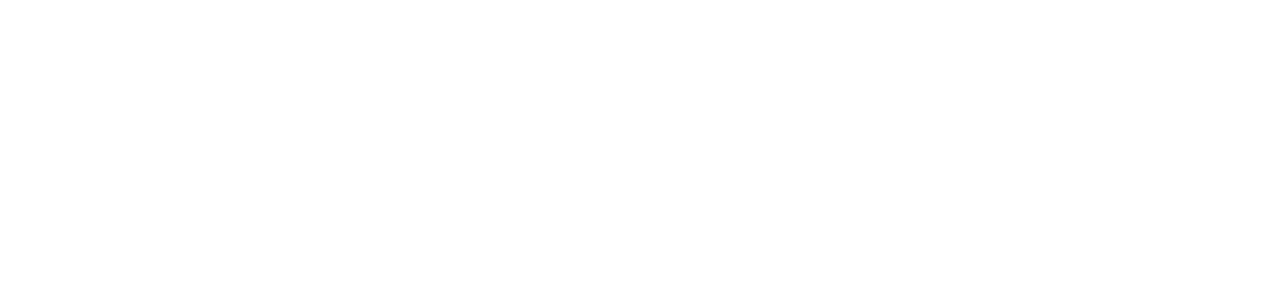
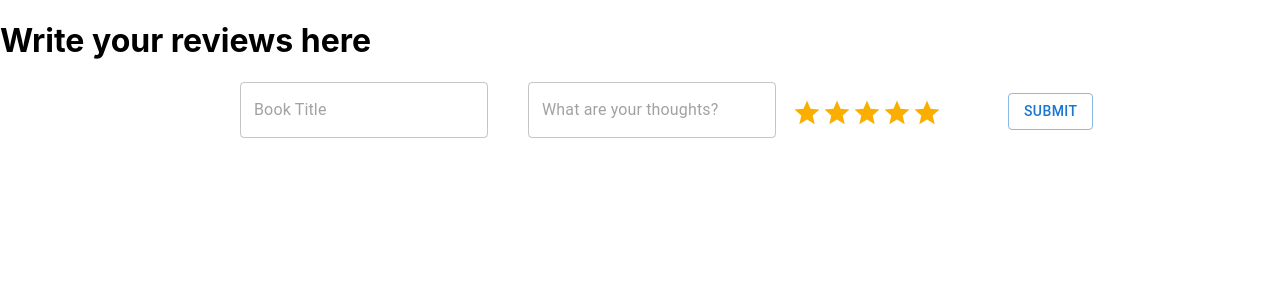
Before and after one commit to berta-rf/gutenBooks, a React (Create React App) app: page /reviews in a window 1280 px wide. Shown: the top 300 px of the page. Built offline with nearby package versions, Linux system fonts and the light colour scheme.

Commit message:
review page added with an update to App.js with router

```diff
--- a/package.json
+++ b/package.json
@@ -5,6 +5,7 @@
   "dependencies": {
     "@emotion/react": "^11.10.6",
     "@emotion/styled": "^11.10.6",
+    "@mui/icons-material": "^5.11.11",
     "@mui/material": "^5.11.13",
     "@testing-library/jest-dom": "^5.16.5",
     "@testing-library/react": "^13.4.0",
@@ -13,6 +14,7 @@
     "react-dom": "^18.2.0",
     "react-router-dom": "^6.9.0",
     "react-scripts": "5.0.1",
+    "react-share": "^4.4.1",
     "sass": "^1.59.2",
     "web-vitals": "^2.1.4"
   },
--- a/src/App.js
+++ b/src/App.js
@@ -1,15 +1,17 @@
 import React from 'react';
-// import { BrowserRouter as Router, Route, Routes } from 'react-router-dom';
+import { BrowserRouter as Router, Route, Routes } from 'react-router-dom';
+import ReviewPage from './components/Reviewpage'
 
 import './assets/styles/App.scss';
 
 
 function App() {
   return (
-    <div className="App">
-
-
-    </div>
+    <Router>
+      <Routes>
+      <Route path="/reviews" element={<ReviewPage />} />
+      </Routes>
+    </Router>
   );
 }
 
--- /dev/null
+++ b/src/components/ReviewForm.js
@@ -0,0 +1,59 @@
+import React, { useState } from 'react';
+import { TextField, Button, Rating } from '@mui/material';
+
+function ReviewForm(props) {
+  // states for the input of title, description and star rating
+  const [title, setTitle] = useState("")
+  const [description, setDescription] = useState("")
+  const [value, setValue] = useState(5)
+
+  const handleClick = (e) => {
+    e.preventDefault()
+    // allows to use prop in the review item js when it is rendered onto the page
+    props.addReview(title, description, value)
+    // resets the input to blank after submit
+    setTitle("")
+    setDescription("")
+    setValue(null)
+  }
+
+  return (
+    <div>
+      <h1>Write your reviews here</h1>
+      <form className='reviewForm'>
+        <TextField
+        id="titleInput"
+          placeholder='Book Title'
+          sx={{ ml: 30,
+            mb: 5
+          }}
+          onChange={(e) => setTitle(e.target.value)} />
+        <TextField
+          id="descriptionInput"
+          placeholder='What are your thoughts?'
+          sx={{ ml: 5,
+            mb: 5
+          }}
+          onChange={(e) => setDescription(e.target.value)} />
+        <Rating
+          name="simple-controlled"
+          sx={{
+            mx: 'auto',
+            width: 200,
+            p: 1,
+            m: 1
+          }}
+          size="large"
+          value={value}
+          onChange={(event, newValue) => {
+            setValue(newValue);
+            // checking that it is showing star rating as number
+            console.log(newValue)
+          }} />
+        <Button className='submitReviewBtn' variant="outlined" sx={{mb: 3}} onClick={handleClick}>Submit</Button>
+      </form>
+    </div>
+  )
+}
+
+export default ReviewForm
--- /dev/null
+++ b/src/components/ReviewItem.js
@@ -0,0 +1,64 @@
+import React from 'react'
+import ExpandMoreIcon from '@mui/icons-material/ExpandMore'
+import { Button, Rating, Typography, Accordion, AccordionSummary, AccordionDetails } from '@mui/material';
+import DeleteIcon from '@mui/icons-material/Delete'
+import EditIcon from '@mui/icons-material/Edit';
+// ----------------------------------------
+import {
+  TwitterShareButton,
+  TwitterIcon,
+  FacebookIcon,
+  FacebookMessengerShareButton,
+  EmailShareButton,
+  EmailIcon,
+  WhatsappIcon,
+  WhatsappShareButton
+} from "react-share";
+
+
+export default function ReviewItem(props) {
+  return (
+    <Accordion className='reviewOutput'>
+      <AccordionSummary
+        expandIcon={<ExpandMoreIcon />}
+        aria-controls="panel1a-content"
+        id="panel1a-header">
+        <Typography className='outputReviewTitle'>{props.books.bookTitle}</Typography>
+        <Rating className='outputReviewRating' name="read-only" value={props.books.starRating} sx={{ ml: 5 }} readOnly />
+        <Button className='deleteReview' variant="outlined" size="small" sx={{ ml: 120 }} startIcon={<DeleteIcon />} onClick={() => props.deleteReview(props.books.id)}>
+          Delete
+        </Button>
+      </AccordionSummary>
+      <AccordionDetails>
+        <Typography className='outputReviewDescription'>
+          {props.books.bookDescription}
+          {/*----Sharing icons----- */}
+          <div className='sharingIcons'>
+            <FacebookMessengerShareButton
+              url={'https://www.facebook.com/'}
+              quote={'Check out my latest review'}
+              hashtag='#gutenbookreview'
+            >
+              <FacebookIcon size={30} />
+            </FacebookMessengerShareButton>
+            <TwitterShareButton
+              url={'https://twitter.com/'}
+              title={'GutenBooks'}
+              hashtag='#gutebnbookreview'
+            >
+              <TwitterIcon size={30} />
+            </TwitterShareButton>
+            <EmailShareButton>
+              <EmailIcon size={30} />
+            </EmailShareButton>
+            <WhatsappShareButton
+            url={'https://web.whatsapp.com/'}>
+              <WhatsappIcon size={30} />
+            </WhatsappShareButton>
+          </div>
+          {/* ---------------*/}
+        </Typography>
+      </AccordionDetails>
+    </Accordion>
+  )
+}
--- /dev/null
+++ b/src/components/Reviewpage.js
@@ -0,0 +1,65 @@
+import React, { useEffect, useState } from 'react'
+import ReviewForm from './ReviewForm'
+import ReviewItem from './ReviewItem';
+
+// get the local storage before the page loads so it can load with the storage
+const getLocalItems = () => {
+  let list= localStorage.getItem("review");
+  if (list){
+    return (list=JSON.parse(localStorage.getItem("review")))
+  } else{
+    return [];
+  }
+}
+
+
+function Reviewpage() {
+    // empty array to "add" to with the new reviewites and render the local storage
+    const [review, setReviews]=useState(getLocalItems())
+
+    useEffect(()=> {
+      localStorage.setItem('review', JSON.stringify(review));
+    }, [review]);
+
+
+  const addReview = (bookTitle, bookDescription, starRating) =>{
+    // provides each review item with an id that incriments up, id helps to map through the array
+    let id = 1
+    // if no reviews, assign the first one with 1 and there after add 1 to the id number
+    if (review.length > 0){
+      id = review[0].id + 1
+    }
+    // pulls the info from id and userinputs into an object
+    let books = {id:id, bookTitle:bookTitle,bookDescription:bookDescription, starRating:starRating}
+    // uses spread operator to iterate over the array
+    let newReview = [books,...review]
+    // console.log to ensure it showing as an array
+    console.log(newReview)
+    // assigns new array into the new state
+    setReviews(newReview)
+  }
+
+  // removes review if the user doesn't want it there
+  const deleteReview = (id) => {
+    // filter through the reviews in book array, if it does not match the id then keep in the array
+    let updatedReviews = [...review].filter((books) => books.id !== id);
+    setReviews(updatedReviews);
+  };
+
+
+  return (
+    <div>
+    <ReviewForm addReview={addReview} />
+    {/* goes through each array and displays using the review item format */}
+    {review.map((books)=> {
+      return(
+        // applies the functions to part we want to render
+        <ReviewItem books={books} deleteReview={deleteReview} key={books.id}/>
+      )
+    })}
+    </div>
+
+  )
+}
+
+export default Reviewpage
```
Also changed, not shown: 1 other file (tests, documents, lock files or other folders).
